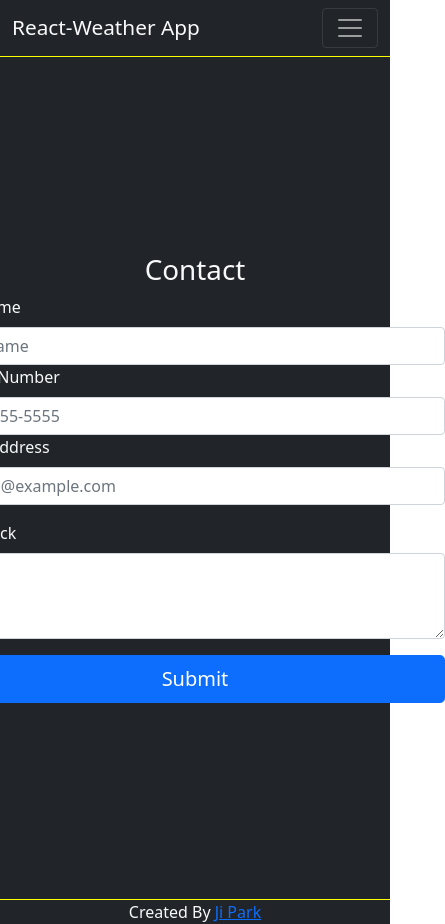
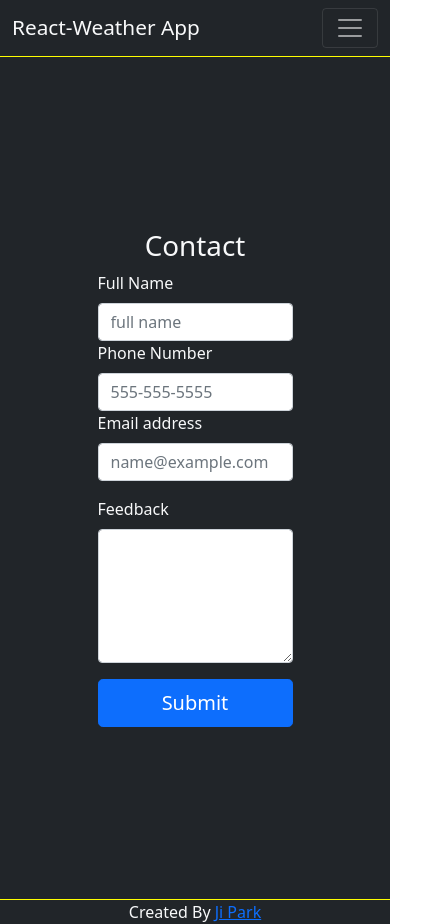
Before and after one commit to jipark92/react-weather-app, a React (Create React App) app: page /contact in a window 390 px wide. Shown: the whole page, 445 px wide, since content can reach past the window. Built offline with nearby package versions, Linux system fonts and the light colour scheme.

Commit message:
work on mobile view

```diff
--- a/src/components/about_contact/About.js
+++ b/src/components/about_contact/About.js
@@ -12,7 +12,7 @@ export default function About() {
                 <Badge bg="light" text="dark">BOOTSTRAP</Badge>
             </div>
             <h2 className='text-light'>API used:</h2>
-            <Badge bg="secondary">OPEN WEATHER MAP</Badge>
+                <Badge bg="secondary">OPEN WEATHER MAP</Badge>
         </div>
     )
 }
--- a/src/components/about_contact/Contact.js
+++ b/src/components/about_contact/Contact.js
@@ -4,7 +4,7 @@ export default function Contact() {
     return (
         <div className="contact-container bg-dark text-light">
             <h1>Contact</h1>
-            <Form>
+            <Form className='form-container'>
                 <Form.Group className="mb-3" controlId="exampleForm.ControlInput1">
                     <Form.Label>Full Name</Form.Label>
                     <Form.Control type="text" placeholder="full name" />
@@ -15,7 +15,7 @@ export default function Contact() {
                 </Form.Group>
                 <Form.Group className="mb-3" controlId="exampleForm.ControlTextarea1">
                     <Form.Label>Feedback</Form.Label>
-                    <Form.Control as="textarea" rows={3} />
+                    <Form.Control as="textarea" rows={5}/>
                 </Form.Group>
                 <div className="d-grid gap-2">
                     <Button variant="primary" size="lg">Submit</Button>
--- a/src/index.css
+++ b/src/index.css
@@ -20,6 +20,7 @@
   border-top: 1px solid yellow;
   border-bottom: 1px solid yellow;
   min-height:100vh;
+  width: 100vw;
   display: flex;
   flex-direction: column;
 }
@@ -138,6 +139,9 @@
 
 .tools-used-container{
   display: flex;
+  justify-content: center;
+  align-items: center;
+  flex-wrap: wrap;
   gap: 1rem;
 }
 
@@ -150,11 +154,19 @@
   justify-content: center;
   align-items: center;
 }
-.contact-container input{
-  width: 500px;
+
+.form-container{
+  width: 50%;
 }
 
 .footer-container p{
   margin: 0;
   text-align: center;
 }
+
+@media (max-width: 650px){
+  .search-btn-container div:nth-child(1){
+    display: flex;
+    flex-direction: column;
+  }
+}
```
